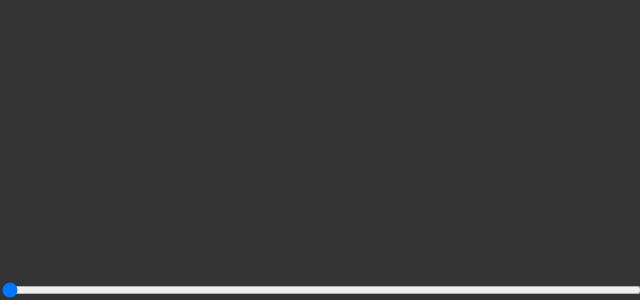
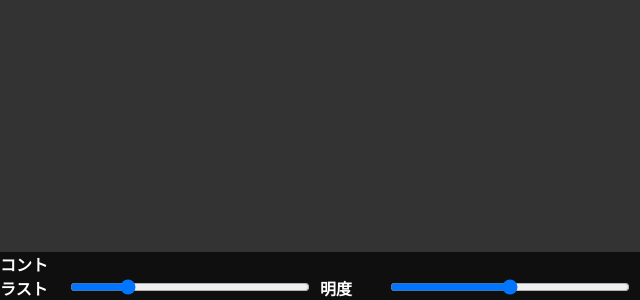
Before and after one commit to Narazaka/msview, an Electron app: page index.jade in a window 640 px wide. Shown: the part 500-800 px from the top of the page. Drawn offline with nearby package versions, Linux system fonts and the light colour scheme; files that its build step writes are made by us from their sources.

Commit message:
コントラストとブライトネス

```diff
--- a/index.jade
+++ b/index.jade
@@ -6,5 +6,14 @@ html
     script(src="msview.js")
     link(rel="stylesheet", href="msview.css")
   body
-    input#scale(type="range", min="1", max="10", step="0.1", value="1")
-    video#main(autoplay)
+    div.controls
+      //span.control
+        span.label 拡縮
+        input#scale(type="range", min="1", max="10", step="0.1", value="1")
+      span.control
+        span.label コントラスト
+        input#contrast(type="range", min="1", max="10", step="0.1", value="3")
+      span.control
+        span.label 明度
+        input#brightness(type="range", min="0", max="2", step="0.05", value="1")
+    video#main(autoplay, style="-webkit-filter: invert(100%) brightness(1.2) contrast(3)")
--- a/msview.css
+++ b/msview.css
@@ -4,17 +4,34 @@ html, body{
   width: 100%;
   height: 100%;
   background: #333;
+  overflow: hidden;
 }
-video {
+#main {
   position: relative;
   z-index: 1;
   width: 100%;
   max-height: 100%;
-  -webkit-filter: invert(100%);
+  overflow: hidden;
 }
-#scale{
+.controls{
   position: fixed;
   z-index: 2;
-  bottom: 0px;
+  bottom: 0;
   width: 100%;
+  background: rgba(0, 0, 0, 0.7);
 }
+.controls .control{
+  margin: 0;
+  padding: 0;
+  width: 50%;
+  display: inline-block;
+}
+.controls .control .label{
+  width: 20%;
+  font-weight: bold;
+  color: #fff;
+  display: inline-block;
+}
+.controls .control input[type="range"]{
+  width: 75%;
+}
```
Also changed, not shown: msview.coffee (+11 -1 lines), index.html.
